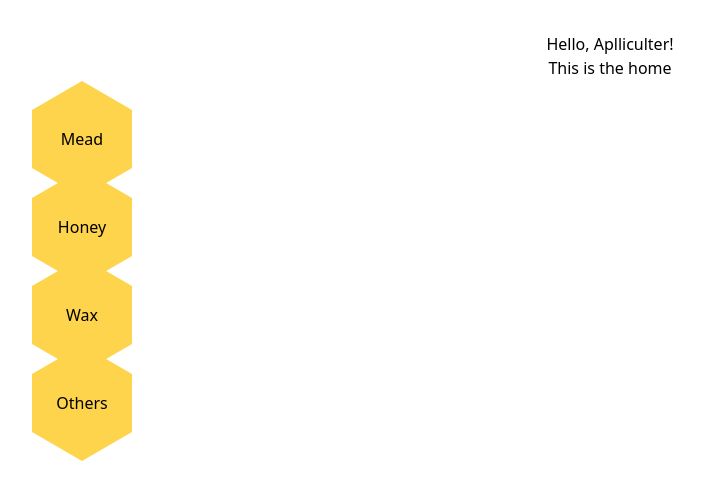
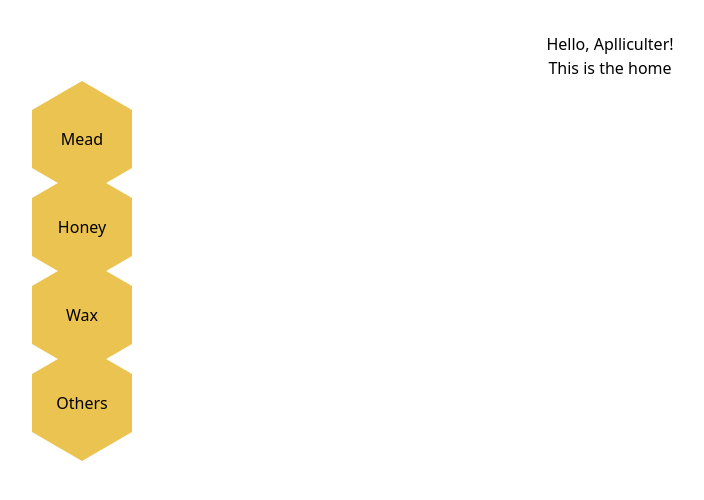
Before and after one commit to Hack3r-han/Apolliculture, a React (Vite) app in the folder Client/: page / in a window 1280 px wide. Shown: the top 500 px of the page, without its empty margins (30-734 px from the left). Built offline with nearby package versions, Linux system fonts and the light colour scheme.

Commit message:
add color

```diff
--- a/Client/src/index.css
+++ b/Client/src/index.css
@@ -5,7 +5,7 @@
 .hexagonal-button {
   width: 160px;
   height: 58px;
-  background-color: #FED44C;
+  background-color: #EBC351;
   color: #000000;
   border: none;
   margin: 60px;
@@ -18,7 +18,7 @@
 .hexagonal-button {
   width: 100px;
   height: 58px;
-  background-color: #FED44C;
+  background-color: #EBC351;
   color: #000000;
   border: none;
   margin: 30px;
@@ -39,11 +39,11 @@
 
 .hexagonal-button:before {
   bottom: 100%;
-  border-bottom: 29px solid #FED44C;
+  border-bottom: 29px solid #EBC351;
 }
 
 .hexagonal-button:after {
   top: 100%;
   width: 0;
-  border-top: 29px solid #FED44C;
+  border-top: 29px solid #EBC351;
 }
```
